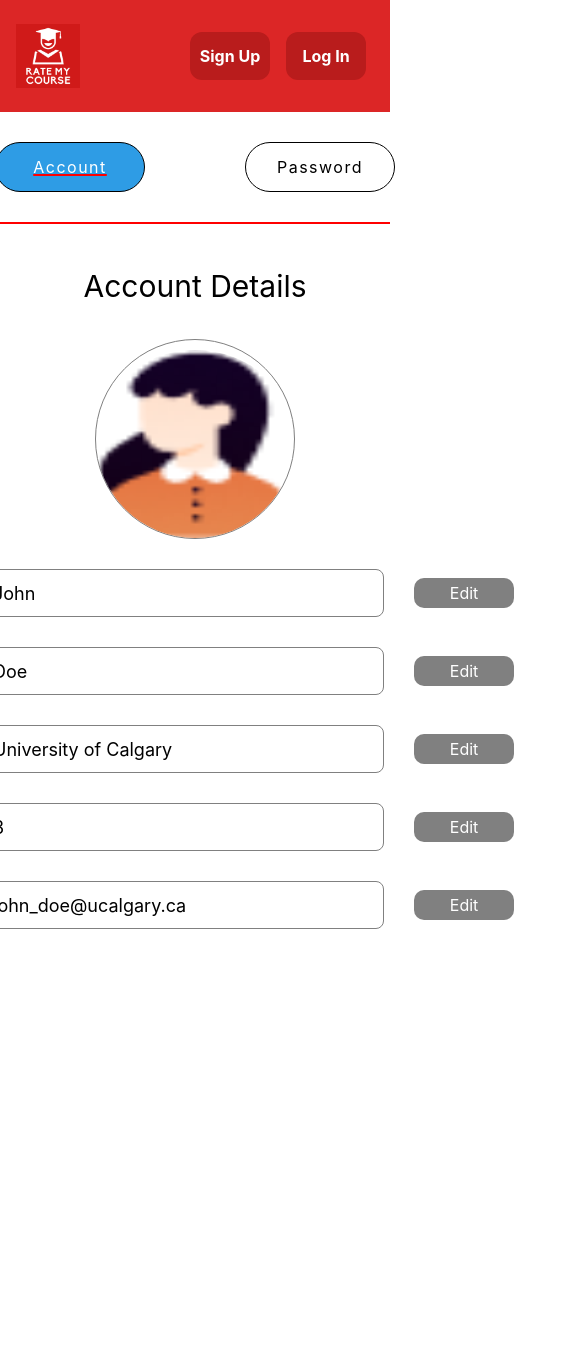
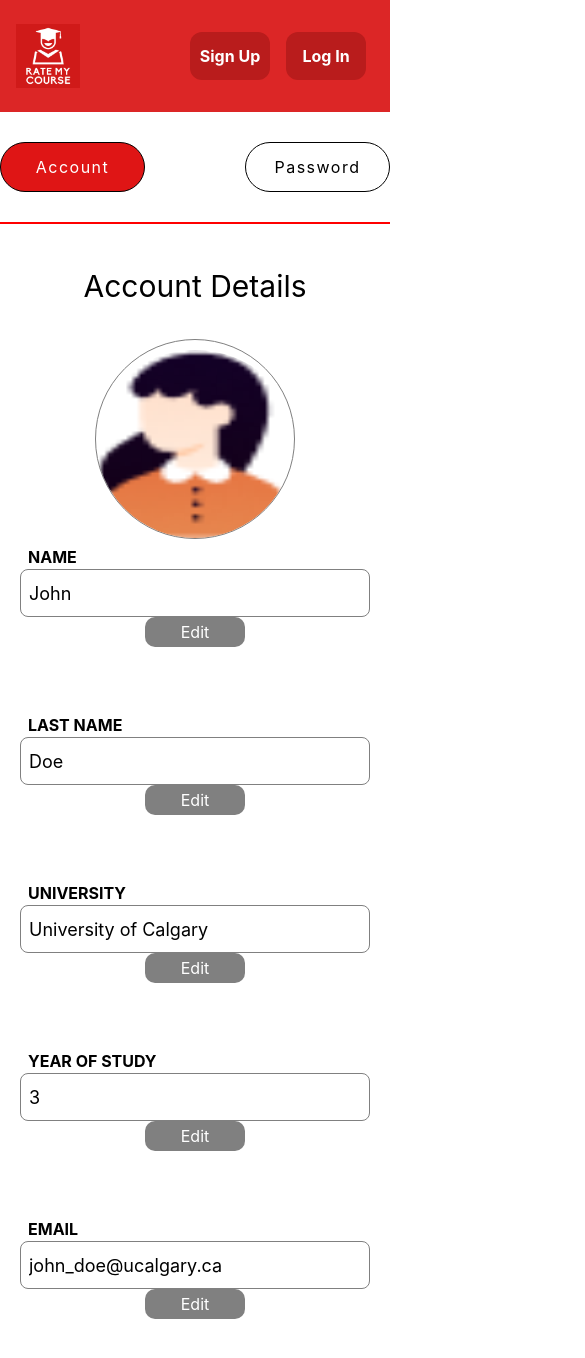
Before and after one commit to mrmallam/Rate_My_Course, a React (Create React App) app in the folder Frontend/rate_my_course/: page /accountSettings in a window 390 px wide. Shown: the top 1358 px of the page, 585 px wide, since content can reach past the window. Before the commit the page ends 979 px from the top, so only its background shows below. Built offline with nearby package versions, Linux system fonts and the light colour scheme.

Commit message:
Made account settings mobile responsive

```diff
--- a/Frontend/rate_my_course/src/styles/AccountSettings.css
+++ b/Frontend/rate_my_course/src/styles/AccountSettings.css
@@ -1,8 +1,10 @@
 * {
   box-sizing: border-box;
-  padding: 0;
-  margin: 0;
+  padding: 0px;
+  margin: 0px;
 }
+
+
 
 
 .mainContainer--accountSettings {
@@ -15,45 +17,15 @@
 
 }
 
-.componentContainer {
-  /* display: flex;
-  justify-content: center; */
-}
-
-.redLine {
-  /* position: absolute;
-  border-right: solid black;
-  top: 112px;
-  height: 100%;
-  padding: 0;
-  margin: 0;
-  left: 180px; */
 
 
-}
 
 .selectionsContainer {
-
-  /* top: 50%;
-  transform: translate(0, -50%);
-  left: 100px;
-  display: flex;
-  flex-direction: column;
-  align-items: center;
-  gap: 30px; */
-  /* position: absolute;
-  height: 100%;
-
-  top:0;
-  left: 100px;
-  display: flex;
-  flex-direction: column;
-  justify-content: center;
-  gap: 30px; */
   display: flex;
   justify-content: center;
   gap: 100px;
   margin-bottom: 30px;
+  width:100%;
 }
 
 #accountSettingsDividerBar {
@@ -76,14 +48,24 @@
 }
 
 .selection:hover {
-  background-color: #2e9ce5;
-  box-shadow: 0px 15px 20px rgba(46, 171, 229, 0.4);
+  /* background-color: #2e9ce5; */
+  background-color: rgb(206, 28, 28);
+  /* box-shadow: 0px 15px 20px rgba(46, 171, 229, 0.4); */
+  box-shadow: 0px 15px 20px rgb(186, 20, 20);
   color: #fff;
 }
 
 .active {
-  background-color: #2e9ce5;
+  /* background-color: #2e9ce5; */
+  background-color: rgb(223, 21, 21);
   color: #fff;
   border: 1px solid black;
-  text-decoration: 2px underline red;
+  /* text-decoration: 2px underline red; */
 }
+
+
+@media (max-width: 640px) {
+  .selectionsContainer {
+    justify-content: space-around;
+  }
+}
--- a/Frontend/rate_my_course/src/styles/AccountSettingsAccount.css
+++ b/Frontend/rate_my_course/src/styles/AccountSettingsAccount.css
@@ -1,26 +1,21 @@
 * {
     box-sizing: border-box;
+
 }
 
 .mainContainer--account{
-    /* display: flex;
-    justify-content: center;
-    align-items: center; */
+
     display: flex;
     flex-direction: column;
     align-items: center;
 }
 
-#accountCounterDiv {
-
-}
 
 .userProfile--account{
     width: 40px;
     height: auto;
 }
-.userProfile--account img{
-}
+
 
 #accountImage {
     width: 200px;
@@ -41,6 +36,8 @@
 
 }
 
+
+
 .labelContainer{
     display: flex;
     flex-direction: column;
@@ -51,6 +48,14 @@
     text-wrap:wrap;
 }
 
+.inputContainer--accountSettingsPassword {
+    display: flex;
+    flex-direction: column;
+}
+
+.inputContainer--accountSettingsPassword label {
+    color: red;
+}
 
 #textFieldContainer--accountSettingsAccount{
     gap: 30px;
@@ -81,6 +86,8 @@
     flex-direction: row;
     gap:5px
 }
+
+
 
 .editButtons button {
     width: 500px;
@@ -125,3 +132,64 @@
     background-color: rgb(80, 79, 79);
     box-shadow: 0 0 0 2px black;
 }
+
+
+
+
+@media (max-width: 640px) {
+
+    .mainContainer--account {
+        width: 100%;
+        height: 100%;
+    }
+    .entireDiv {
+        padding: 0px;
+        margin: 0px;
+        display: flex;
+        align-items: flex-start;
+        justify-content: flex-start;
+    }
+
+    .editButtonsContainer {
+        margin: 0px;
+        display: flex;
+        justify-content: center;
+    }
+
+    .editButtons {
+        flex-direction: row;
+        width: 100%;
+    }
+
+    .inputContainer {
+        display: flex;
+        flex-direction: column;
+        padding: 0px;
+        margin: 0px;
+    }
+
+    .labelContainer {
+        position: absolute;
+        display: flex;
+        margin: 0px;
+        gap: 144px;
+        top: 545px;
+        padding-left: 8px;
+    }
+
+    #textFieldContainer--accountSettingsAccount {
+        padding: 0px;
+        margin: 0px;
+        gap: 90px;
+    }
+
+    .inputBox {
+        height: 48px;
+        width: 350px;
+        font-size: large;
+        border-radius: 8px;
+        border: 1.5px solid grey;
+        padding-left: 8px;
+    }
+
+}
```
